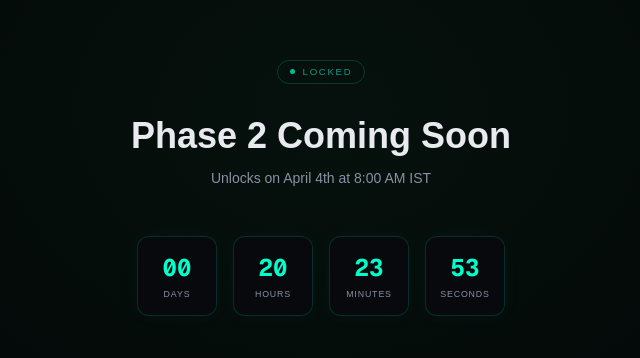
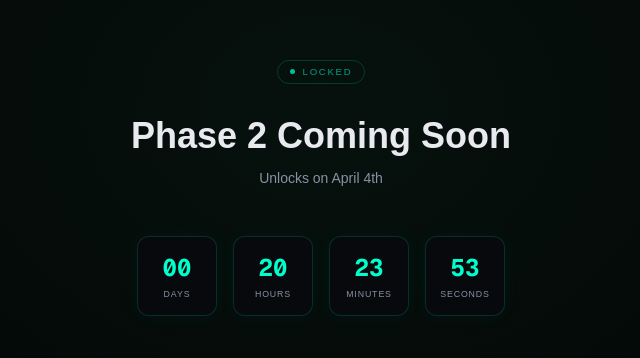
Before and after one commit to VAIBHAV1816M/sprial, a Next.js app in the folder event-frontend/: page /phase2 in a window 1280 px wide. Shown: the part 212-570 px from the top of the page, without its empty margins (319-959 px from the left). Built offline with nearby package versions, Linux system fonts and the light colour scheme; no server answers.

Commit message:
overlay-changes

```diff
--- a/event-frontend/app/phase2/page.tsx
+++ b/event-frontend/app/phase2/page.tsx
@@ -54,7 +54,7 @@ function ComingSoonOverlay() {
         Phase 2 Coming Soon
       </h1>
       <p className="text-sm mb-12" style={{ color: "#8892a4" }}>
-        Unlocks on April 4th at 8:00 AM IST
+        Unlocks on April 4th
       </p>
 
       {/* Countdown */}
--- a/event-frontend/components/phase3/Phase3UI.tsx
+++ b/event-frontend/components/phase3/Phase3UI.tsx
@@ -54,7 +54,7 @@ function ComingSoonOverlay() {
         Phase 3 Coming Soon
       </h1>
       <p className="text-sm mb-12" style={{ color: "#8892a4" }}>
-        Unlocks on April 5th at 8:00 AM IST
+        Unlocks on April 5th
       </p>
 
       <div className="flex gap-4">
```
